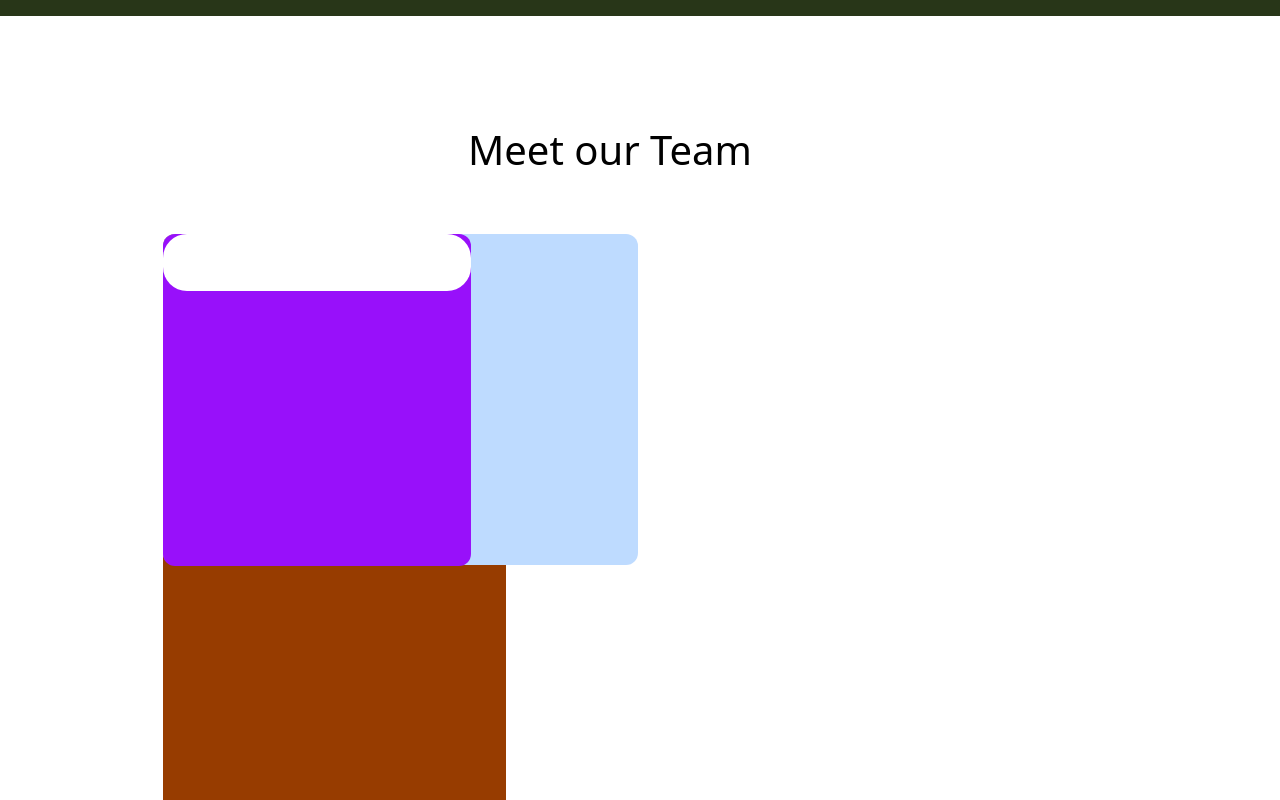
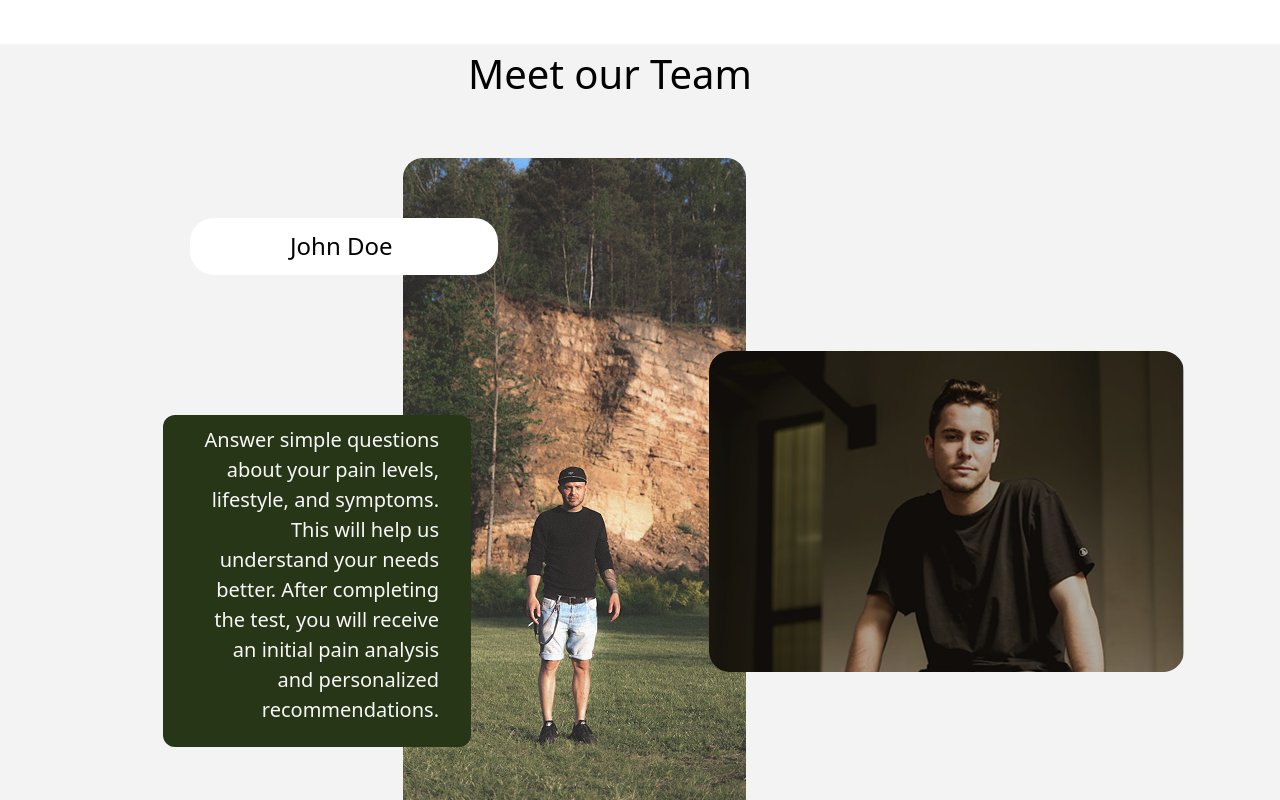
Before and after one commit to avijh2002/ayurva, a React (Vite) app: page /about in a window 1280 px wide. Shown: the part 1440-2240 px from the top of the page. Built offline with nearby package versions, Linux system fonts and the light colour scheme.

Commit message:
team componnt updated

```diff
--- /dev/null
+++ b/src/components/About.jsx
@@ -0,0 +1,27 @@
+import picklogo from "../assets/picklogo.png";
+
+const About = () => {
+  return (
+    <div className="max-w-[1280px] flex justify-center gap-2 items-center text-center py-10 mx-auto mb-1 ">
+        <div className="w-1/2">
+          <img
+            src={picklogo}
+            alt="Ayurva Logo"
+            className=" ml-5w-[413px] h-[491px] mb-4 "
+          />
+        </div>
+        <div className="w-1/2">
+          <h2 className="text-4xl font-semibold text-left">About Ayurva</h2>
+          <p className="mt-4 max-w-2xl text-left text-3xl text-gray-600">
+            We're passionate about addressing pain and spondylitis naturally.
+            Our journey began with a deep understanding of the limitations of
+            conventional pain management, inspiring us to create a holistic
+            platform that combines the wisdom of ancient practices with modern
+            technology.
+          </p>
+        </div>
+      </div>
+  )
+}
+
+export default About
--- a/src/components/Mission.jsx
+++ b/src/components/Mission.jsx
@@ -6,7 +6,7 @@ import Buttonleft from "./Buttonleft";
 
 const Mission = () => {
   return (
-    <div className="max-w-[1280px] flex justify-center gap-1 items-center text-center py-10">
+    <div className="max-w-[1280px] mx-auto bg-[#283618] text-white py-16 px-6 text-center md:flex md:items-center md:justify-center">
       {/* Left Content */}
       <div className="w-full md:w-1/2 flex flex-col justify-between space-y-6 text-right">
         <div>
--- a/src/components/Team.jsx
+++ b/src/components/Team.jsx
@@ -1,14 +1,42 @@
-import TeamCard from "./TeamCard"
+import TeamCard from "./TeamCard";
+import TeamCardPic1 from "../assets/teampic1.png";
+import TeamCardVdo1 from "../assets/teamvdo1.png"
 
 const Team = () => {
+  const testimonials = [
+    {
+      text: "Answer simple questions about your pain levels, lifestyle, and symptoms. This will help us  understand your needs better. After completing the test, you will receive an initial pain analysis and personalized recommendations.",
+      image: TeamCardPic1,
+      name: "John Doe",
+    },
+    {
+      text: "“Lorem Ipsum is simply dummy text of the printing and typesetting industry. Lorem Ipsum has been the industry's standard dummy text ever since the 1500s, when an unknown printer took a galley of type and scrambled it to make a type specimen book. It has survived not only five centuries, but also the leap into electronic typesetting, remaining essentially unchanged.”",
+      image: TeamCardPic1,
+      name: "Client Name",
+    },
+    {
+      text: "“Lorem Ipsum is simply dummy text of the printing and typesetting industry. Lorem Ipsum has been the industry's standard dummy text ever since the 1500s, when an unknown printer took a galley of type and scrambled it to make a type specimen book. It has survived not only five centuries, but also the leap into electronic typesetting, remaining essentially unchanged.”",
+      image: TeamCardPic1,
+      name: "Client Name",
+    },
+  ];
+
   return (
-    <div className="max-w-[1280px] mx-auto h-auto flex-col items-center">
-        <div className="h-[58px] w-[344px] text-[40px] font-medium mx-auto mt-[104px] mb-[56px]">Meet our Team</div>
+    <div className="max-w-[1280px] mx-auto h-auto  bg-[#F3F3F3]">
+      <div className="h-[58px] w-[344px] text-[40px] font-medium mx-auto mt-[104px] mb-[56px]">
+        Meet our Team
+      </div>
 
-        <div className=" border-amber-950 ml-[163px] mr-[96px] h-[665px]  mb-[136px]"><TeamCard/></div>
+      <div className="  ml-[163px] mr-[96px] h-[665px]  mb-[136px]">
+        <TeamCard
+          name="John Doe"
+          image={TeamCardPic1}
+          description="Answer simple questions about your pain levels, lifestyle, and symptoms. This will help us  understand your needs better. After completing the test, you will receive an initial pain analysis and personalized recommendations."
+          video={TeamCardVdo1}
+        />
+      </div>
+    </div>
+  );
+};
 
-    </div>
-  )
-}
-
-export default Team
+export default Team;
--- a/src/components/TeamCard.jsx
+++ b/src/components/TeamCard.jsx
@@ -1,14 +1,30 @@
-import React from 'react'
+import React from "react";
 
-const TeamCard = () => {
+const TeamCard = ({ name, image, description, video }) => {
   return (
-    <div classname=" border-amber-950 relative h-full w-4/5 ">
-      <div className=' absolute h-[57px] w-[308px] rounded-3xl bg-white  z-1000 '></div>
-      <div className='absolute  h-[665px]  w-[343px]  rounded-xl bg-amber-800 z-5'></div>
-      <div className='absolute h-[332px]  w-[308px]  rounded-xl bg-purple-600 z-109'></div>
-      <div className='absolute h-[331px]  w-[475px] rounded-xl  bg-blue-200 z-100 '></div>
+    <div className="  relative h-full w-full ">
+      <div className="absolute h-[57px] w-[308px] left-[27px] top-[60px] rounded-3xl bg-white  z-1000 text-[24px] font-medium pt-[10px] pb-[14px] px-[100px]">
+        {name}
+      </div>
+      <div className="absolute  h-[665px]  w-[343px] left-[240px]  rounded-xl  z-5">
+        <img
+          src={image}
+          alt={name}
+          className="w-full h-auto rounded-xl object-cover mb-[27px]"
+        />
+      </div>
+      <div className="absolute h-[332px]  w-[308px] top-[257px] rounded-xl text-[20px] font-medium pt-[10px] pb-[46px] px-[32px] text-[#f7f7f7] text-right bg-[#283618] z-109">
+        {description}
+      </div>
+      <div className="absolute h-[321px]  w-[475px] rounded-3xl top-[193px] right-[0px] bg-blue-200 z-100 ">
+        <img
+          src={video}
+          alt={name}
+          className="w-full h-auto rounded-xl object-cover mb-[27px]"
+        />
+      </div>
     </div>
-  )
-}
+  );
+};
 
-export default TeamCard
+export default TeamCard;
--- a/src/pages/Aboutus.jsx
+++ b/src/pages/Aboutus.jsx
@@ -1,43 +1,19 @@
 import React from "react";
 import Footer2 from "../components/Footer2";
-import picklogo from "../assets/picklogo.png";
+
 
 import Mission from "../components/Mission";
 import Team from "../components/Team";
+import About from "../components/About";
 
 const AboutUs = () => {
   return (
     <div className="mx-auto max-w-[1280px]">
-      {/* Header Section */}
-      <div className="max-w-[1280px] flex justify-center gap-2 items-center text-center py-10 mx-auto ">
-        <div className="w-1/2">
-          <img
-            src={picklogo}
-            alt="Ayurva Logo"
-            className=" ml-5w-[413px] h-[491px] mb-4 "
-          />
-        </div>
-        <div className="w-1/2">
-          <h2 className="text-4xl font-semibold text-left">About Ayurva</h2>
-          <p className="mt-4 max-w-2xl text-left text-3xl text-gray-600">
-            We're passionate about addressing pain and spondylitis naturally.
-            Our journey began with a deep understanding of the limitations of
-            conventional pain management, inspiring us to create a holistic
-            platform that combines the wisdom of ancient practices with modern
-            technology.
-          </p>
-        </div>
-      </div>
+      {/* Mission Section */}
+      <About/>
+      <Mission />
+      <Team/>
 
-      {/* Mission Section */}
-
-      <div className="max-w-[1280px] mx-auto bg-[#283618] text-white py-16 px-6 text-center md:flex md:items-center md:justify-center">
-
-        <Mission />
-      </div>
-
-      {/* Meet Our Team Section */}
-      <Team/>
 
       {/*footer2*/}
       <Footer2/>
```
Also changed, not shown: src/assets/teampic1.png (added), src/assets/teamvdo1.png (added).
